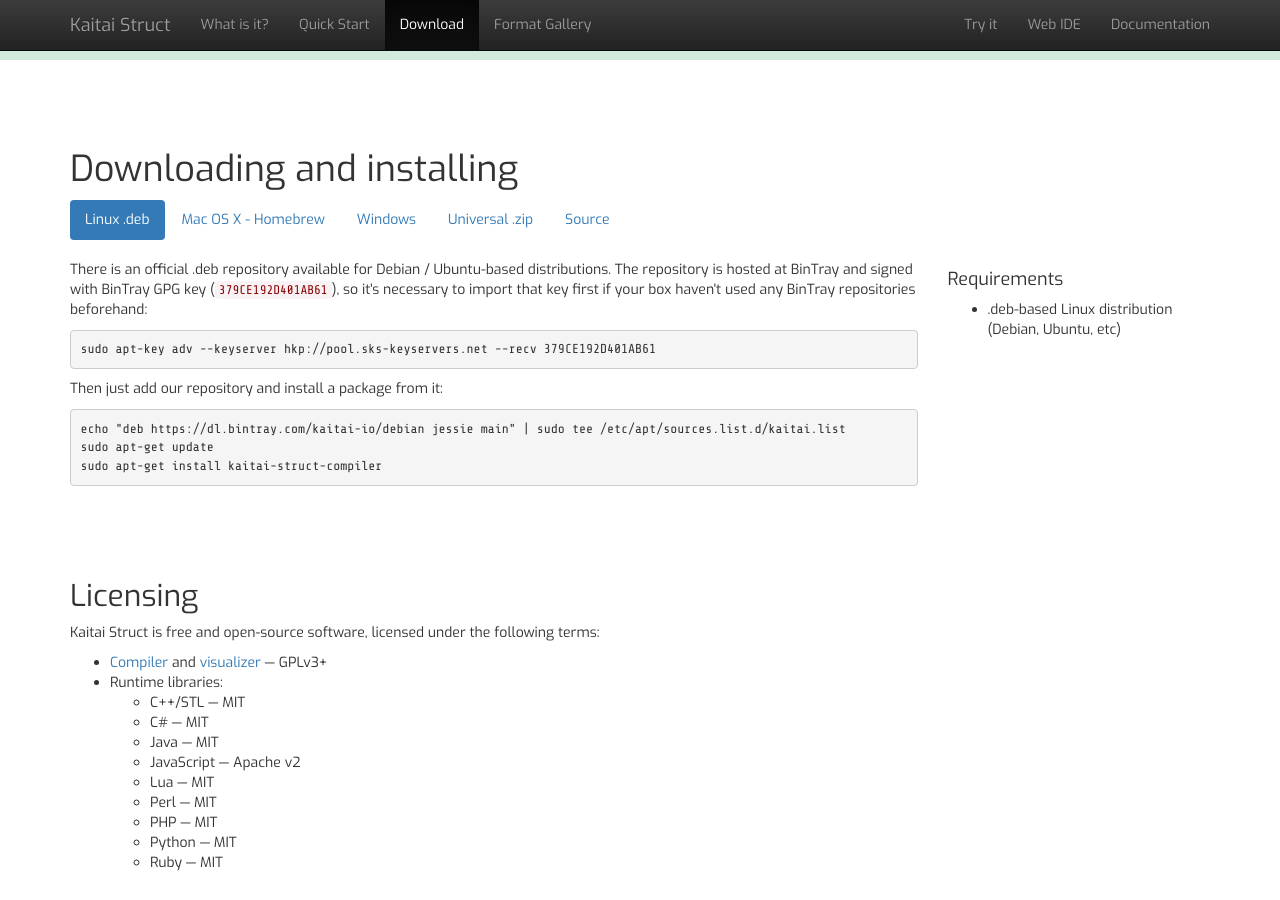
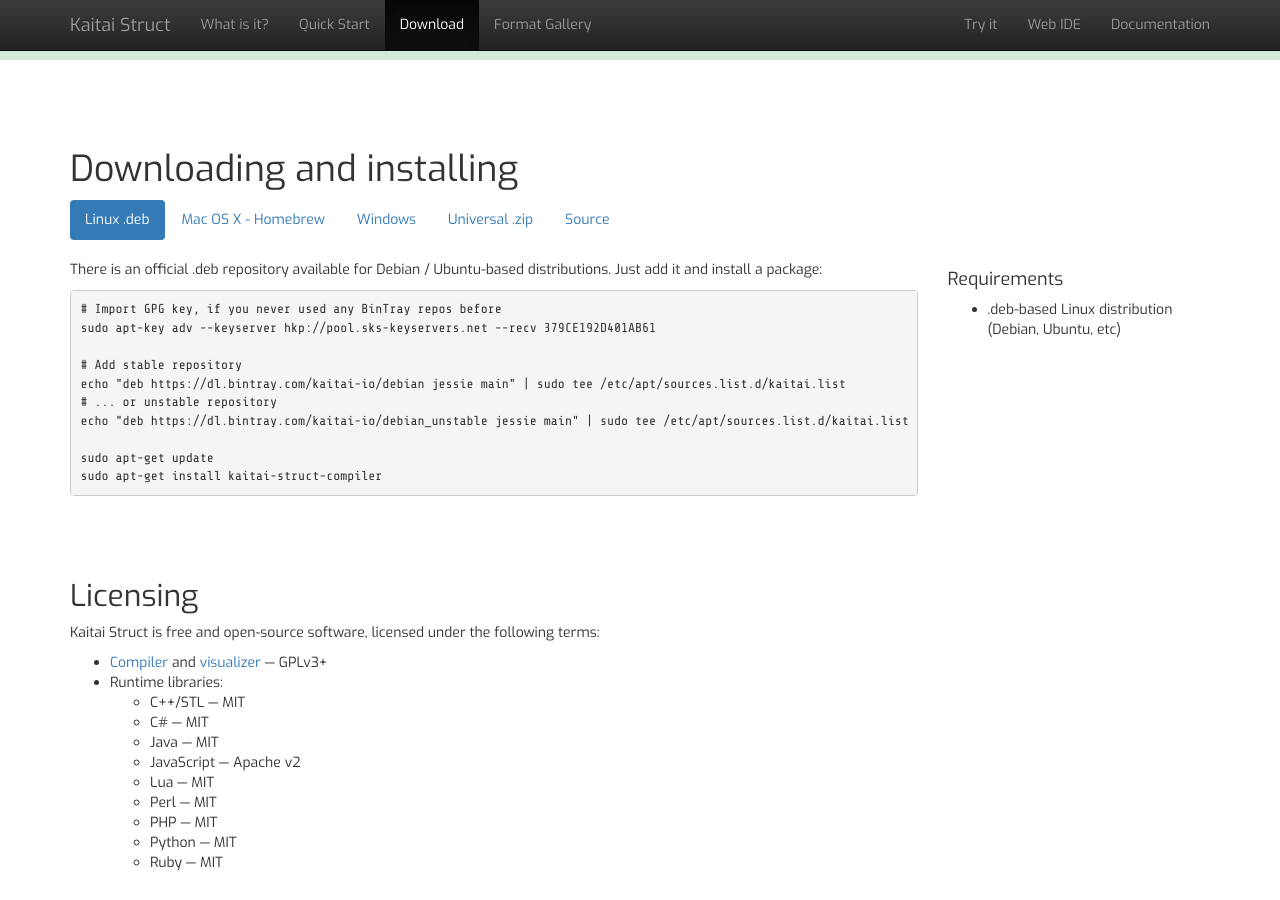
Before and after one commit to kaitai-io/kaitai-io.github.io, a Jekyll site: the page built from index.md, in a window 1280 px wide and 900 px high, scrolled down 2136 px. Built offline with Jekyll 4.4.1, drawn with Linux system fonts in a browser that asks for light colours; nearby versions of some CDN libraries; some of the changed text lies outside the part shown.

Commit message:
Added unstable download links + fixed some intro wording

```diff
--- a/index.md
+++ b/index.md
@@ -304,15 +304,16 @@
           <div class="col-sm-9">
             <p>There is an official .deb repository
               available for Debian / Ubuntu-based
-              distributions. The repository is hosted at BinTray
-              and signed with BinTray GPG key
-              (<code>379CE192D401AB61</code>), so it's necessary
-              to import that key first if your box haven't used
-              any BinTray repositories beforehand:
+              distributions. Just add it and install a package:
             </p>
-            <pre>sudo apt-key adv --keyserver hkp://pool.sks-keyservers.net --recv 379CE192D401AB61</pre>
-            <p>Then just add our repository and install a package from it:</p>
-            <pre>echo "deb https://dl.bintray.com/kaitai-io/debian jessie main" | sudo tee /etc/apt/sources.list.d/kaitai.list
+            <pre># Import GPG key, if you never used any BinTray repos before
+sudo apt-key adv --keyserver hkp://pool.sks-keyservers.net --recv 379CE192D401AB61
+
+# Add stable repository
+echo "deb https://dl.bintray.com/kaitai-io/debian jessie main" | sudo tee /etc/apt/sources.list.d/kaitai.list
+# ... or unstable repository
+echo "deb https://dl.bintray.com/kaitai-io/debian_unstable jessie main" | sudo tee /etc/apt/sources.list.d/kaitai.list
+
 sudo apt-get update
 sudo apt-get install kaitai-struct-compiler</pre>
           </div>
@@ -366,6 +367,7 @@
               and run it.
             </p>
             <p><a class="btn btn-success" href="https://dl.bintray.com/kaitai-io/universal/0.8/kaitai-struct-compiler-0.8.zip"><i class="fa fa-download"></i> Download</a> — stable v0.8, 6.8 MiB</p>
+            <p><a class="btn btn-default" href="https://bintray.com/kaitai-io/universal_unstable/kaitai-struct-compiler/_latestVersion"><i class="fa fa-download"></i> Download</a> — latest development (unstable) build — <a href="https://bintray.com/kaitai-io/universal_unstable/kaitai-struct-compiler/_latestVersion"><img src="https://api.bintray.com/packages/kaitai-io/universal_unstable/kaitai-struct-compiler/images/download.svg" /></a></p>
           </div>
           <div class="col-sm-3">
             <h4>Requirements</h4>
```
Also changed, not shown: other parts of index.md (+1 -1 lines).
